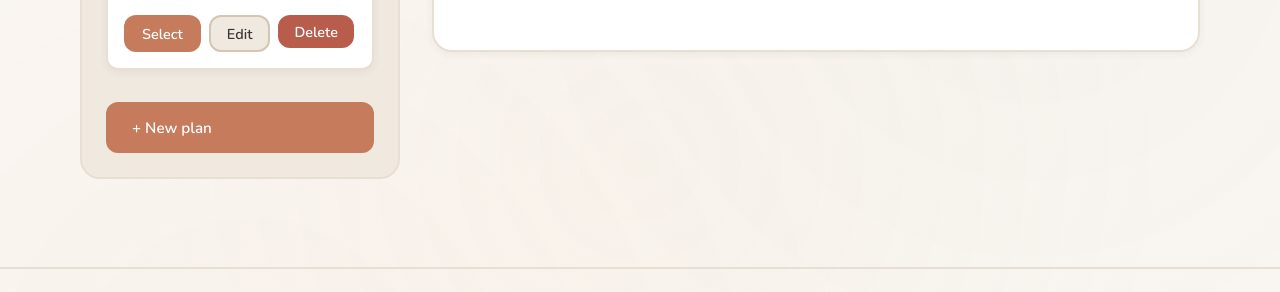
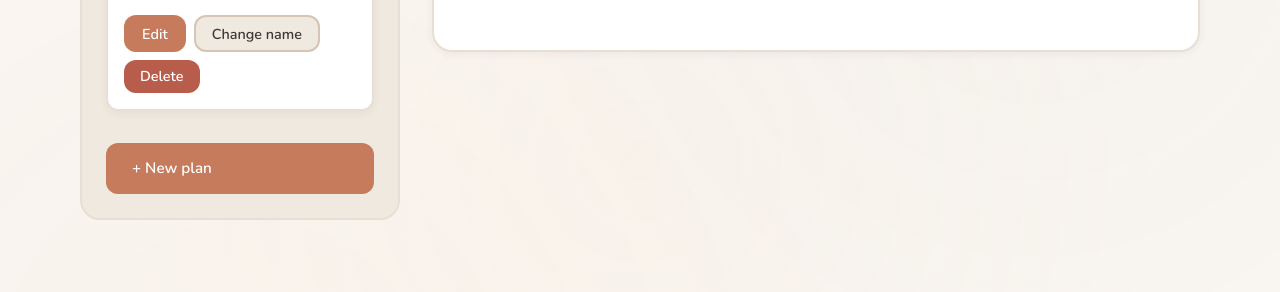
Before and after one commit to Rubio58/GymGraph, a Python web app: template templates/train/index.html in a window 1280 px wide. Shown: the part 239-531 px from the top of the page. Run offline with Jinja, Linux system fonts and the light colour scheme; the template is opened without the code that fills it: most values are stand-ins (such as "Sample title", 1, 10 or a date in 2020).

Commit message:
Modificacion pestaña trainplan

```diff
--- a/templates/train/index.html
+++ b/templates/train/index.html
@@ -22,14 +22,14 @@
                             hx-target="#traindays-container"
                             hx-trigger="click"
                             hx-swap="innerHTML">
-                            Select
+                            Edit
                         </button>
 
                         <!-- Botón editar -->
                         <button onclick="document.getElementById('form-edit-trainplan-{{tp.idTrainplan}}').style.display='block'"
                                 class="btn btn-secondary"
                                 style="padding: 0.4rem 1rem; font-size: 0.9rem;">
-                            Edit
+                            Change name
                         </button>
 
                         <!-- Formulario delete -->
--- a/templates/train/traindays.html
+++ b/templates/train/traindays.html
@@ -12,7 +12,7 @@
                         <!-- Botón edit trainday -->
                         <button onclick="document.getElementById('form-edit-trainday-{{td.idTrainday}}').style.display='block'"
                                 class="btn btn-secondary" style="padding: 0.3rem 1rem; font-size: 0.9rem;">
-                            Edit
+                            Change name
                         </button>
 
                         <!-- Formulario delete trainday -->
@@ -168,7 +168,7 @@
 
                     <form method="POST" action="{{ url_for('train.start_workout') }}" style="margin-top: 1rem; width: 100%;">
                         <input type="hidden" name="trainday_id" value="{{ td.idTrainday }}">
-                        <button type="submit" class="btn btn-secondary" style="width: 100%;">
+                        <button type="submit" class="btn btn-primary" style="width: 100%; padding: 0.9rem;">
                             Workout
                         </button>
                     </form>
```
